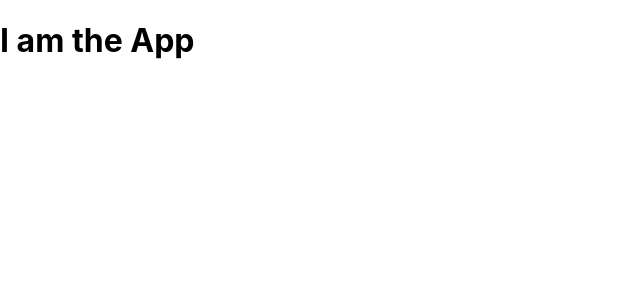
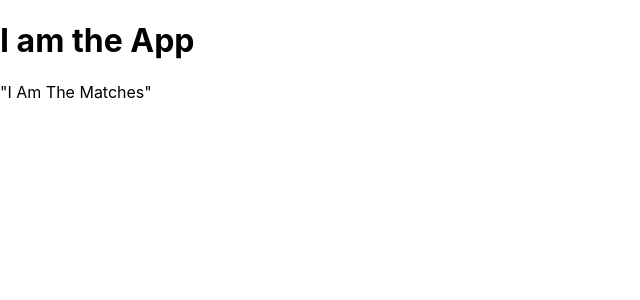
Before and after one commit to ttinning/codeclan_week_7_homework_api, a React (Create React App) app: page / in a window 1280 px wide. Shown: the top 300 px of the page, without its empty margins (0-640 px from the left). Built offline with nearby package versions, Linux system fonts and the light colour scheme; no server answers.

Commit message:
fetch setup

```diff
--- a/src/App.js
+++ b/src/App.js
@@ -1,9 +1,10 @@
-import './App.css';
+import SportContainer from "./containers/SportContainer";
 
 function App() {
   return (
     <div>
       <h1>I am the App</h1>
+      <SportContainer/>
     </div>
   );
 }
--- a/src/containers/SportContainer.js
+++ b/src/containers/SportContainer.js
@@ -0,0 +1,25 @@
+import { useState, useEffect } from "react";
+
+const SportContainer = () => {
+    const [matches, setMatches] = useState([]);
+
+    useEffect (() => {
+        getMatches();
+    }, []);
+
+    const getMatches = function(){
+        fetch('https://www.scorebat.com/video-api/v1/')
+        .then(res => res.json())
+        .then(matches => setMatches(matches))
+    }
+    console.log(matches.length)
+
+    return(
+        <div>
+            "I Am The Matches"
+
+        </div>
+    )
+}
+
+export default SportContainer
```
